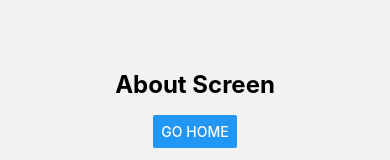
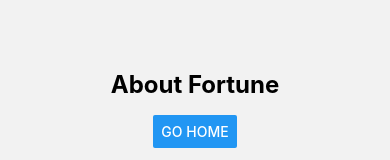
Before and after one commit to theo-fortune/rn-navigation, a React Native app: screen / in a window 390 px wide. Both pictures are taken after a click on the button "GO TO ABOUT". Shown: the part 345-505 px from the top of the page. Built offline with nearby package versions, Linux system fonts and the light colour scheme.

Commit message:
passing data between screens

```diff
--- a/screens/AboutScreen.js
+++ b/screens/AboutScreen.js
@@ -1,13 +1,13 @@
 import { View, Text, StyleSheet, Button } from "react-native";
 import { useNavigation } from "@react-navigation/native";
 
-export default function AboutScreen() {
+export default function AboutScreen({ route }) {
   const navigation = useNavigation();
-
+  const { name } = route.params;
   return (
     <View style={styles.container}>
-      <Text style={styles.text}>About Screen</Text>
-      <Button title="Go Home" onPress={()=>navigation.navigate("Home")}/>
+      <Text style={styles.text}>About {name}</Text>
+      <Button title="Go Home" onPress={() => navigation.navigate("Home")} />
     </View>
   );
 }
--- a/screens/HomeScreen.js
+++ b/screens/HomeScreen.js
@@ -6,7 +6,7 @@ export default function HomeScreen({ navigation }) {
       <Text style={styles.text}>Home Screen</Text>
       <Button
         title="Go to About"
-        onPress={() => navigation.navigate("About")}
+        onPress={() => navigation.navigate("About", { name: "Fortune" })}
       />
     </View>
   );
```
